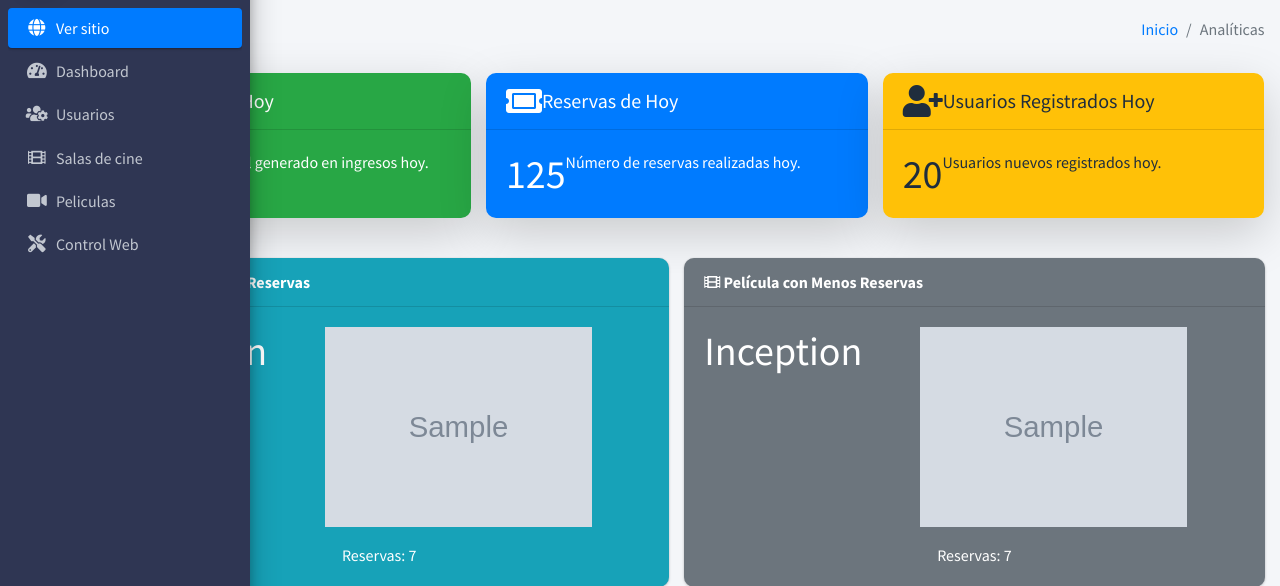
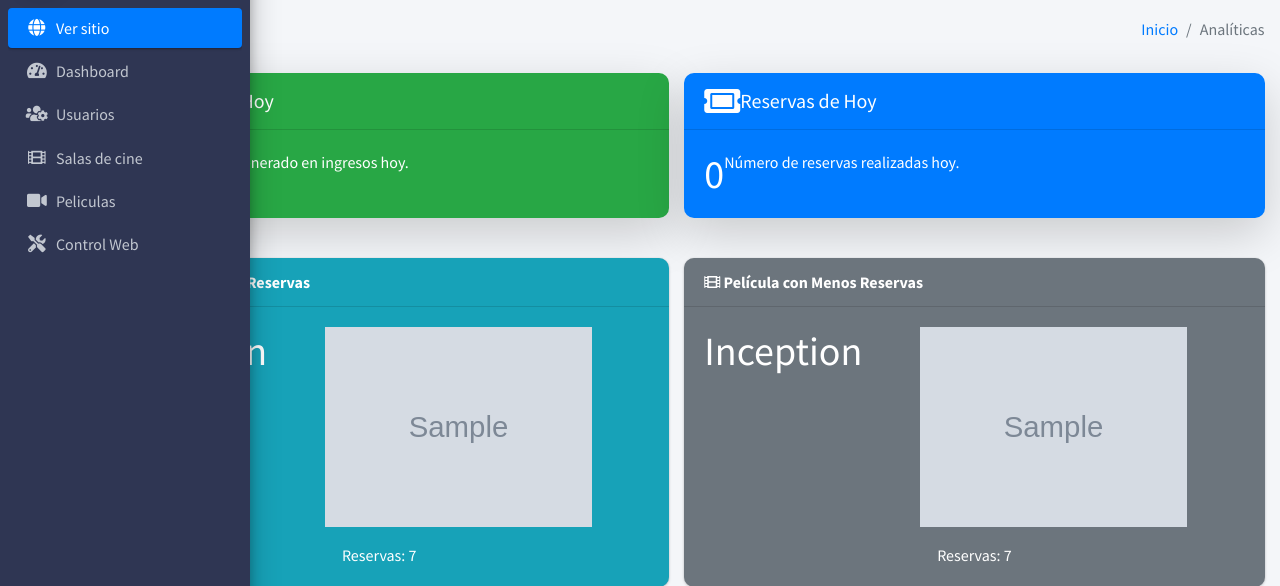
Before and after one commit to He1N/CINE-APP, a PHP site: page /CINE-APP/backend/index.php in a window 1280 px wide. Shown: the part 57-643 px from the top of the page. Run offline with PHP 8.4, Linux system fonts and the light colour scheme; the visitor is signed in with stand-in values (Sample User, id 1); data comes from the database, SQL or seed files in the repository; tables that the repository leaves empty or names only in its code hold one stand-in row (values such as "Sample post"); grey boxes marked "Sample" are stand-in pictures; some libraries are stand-ins or nearby versions.

Commit message:
modulo dashboard - parte 4

```diff
--- a/backend/vista/paginas/inicio.php
+++ b/backend/vista/paginas/inicio.php
@@ -49,6 +49,20 @@ try {
       $stmtMonthly = $conn->prepare($sqlMonthly);
       $stmtMonthly->execute();
       $ventasMensuales = $stmtMonthly->fetchAll(PDO::FETCH_ASSOC);
+
+    // Fecha actual
+    $hoy = date('Y-m-d');
+
+    // Calcular ingresos de hoy
+    $stmtIngresos = $conn->prepare("SELECT SUM(total) AS ingresos FROM reserva WHERE DATE(fecha_hora_transaccion) = :hoy");
+    $stmtIngresos->execute(['hoy' => $hoy]);
+    $ingresos = $stmtIngresos->fetch(PDO::FETCH_ASSOC)['ingresos'] ?? 0;
+
+    // Contar reservas de hoy
+    $stmtReservas = $conn->prepare("SELECT COUNT(*) AS reservas FROM reserva WHERE DATE(fecha_hora_transaccion) = :hoy");
+    $stmtReservas->execute(['hoy' => $hoy]);
+    $reservas = $stmtReservas->fetch(PDO::FETCH_ASSOC)['reservas'] ?? 0;
+
 
 } catch (PDOException $e) {
   echo "Error en las consultas: " . $e->getMessage();
@@ -106,46 +120,34 @@ try {
       <div class="container-fluid">
         <div class="row">
           <!-- Total de Ingresos de Hoy -->
-          <div class="col-md-4">
+  <div class="col-md-6">
     <div class="card bg-success text-white shadow-lg">
       <div class="card-header d-flex align-items-center">
         <i class="fas fa-coins fa-2x me-3"></i>
         <h5 class="mb-0">Ingresos de Hoy</h5>
       </div>
       <div class="card-body">
-                <h3 class="card-title">$1,580</h3>
+        <h3 class="card-title">$<?= number_format($ingresos, 2) ?></h3>
         <p class="card-text">Total generado en ingresos hoy.</p>
       </div>
     </div>
   </div>
 
   <!-- Cantidad de Reservas de Hoy -->
-          <div class="col-md-4">
+  <div class="col-md-6">
     <div class="card bg-primary text-white shadow-lg">
       <div class="card-header d-flex align-items-center">
         <i class="fas fa-ticket-alt fa-2x me-3"></i>
         <h5 class="mb-0">Reservas de Hoy</h5>
       </div>
       <div class="card-body">
-                <h3 class="card-title">125</h3>
+        <h3 class="card-title"><?= $reservas ?></h3>
         <p class="card-text">Número de reservas realizadas hoy.</p>
       </div>
     </div>
   </div>
 
-          <!-- Cantidad de Usuarios Registrados Hoy -->
-          <div class="col-md-4">
-            <div class="card bg-warning text-white shadow-lg">
-              <div class="card-header d-flex align-items-center">
-                <i class="fas fa-user-plus fa-2x me-3"></i>
-                <h5 class="mb-0">Usuarios Registrados Hoy</h5>
-              </div>
-              <div class="card-body">
-                <h3 class="card-title">20</h3>
-                <p class="card-text">Usuarios nuevos registrados hoy.</p>
-              </div>
-            </div>
-          </div>
+
 
 
         </div>
```
Lines whose indentation alone changed are shown as unchanged.
